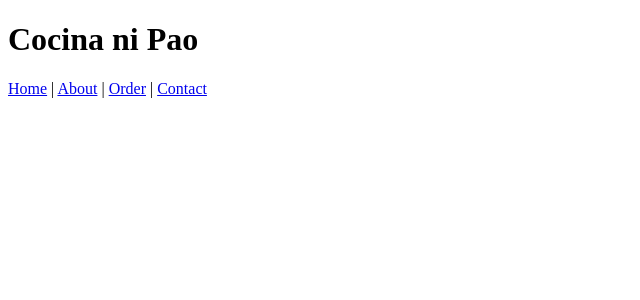
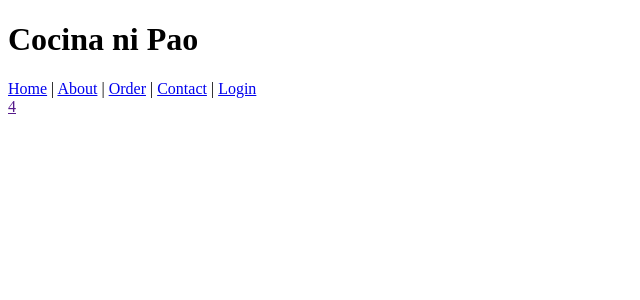
Before and after one commit to YumenoRetort/CocinaNiPao, a PHP site: page /index.php in a window 1280 px wide. Shown: the top 300 px of the page, without its empty margins (0-640 px from the left). Run offline with PHP 8.4, Linux system fonts and the light colour scheme.

Commit message:
Add Login to Header

```diff
--- a/header.php
+++ b/header.php
@@ -15,8 +15,12 @@
         <a href="homepage.php">Home</a> |
         <a href="about.php">About</a> |
         <a href="order.php">Order</a> |
-        <a href="helpSupport.php">Contact</a>
+        <a href="helpSupport.php">Contact</a> |
+        <a href="login.php">Login</a>
     </nav>
+
+    <!-- Shopping Cart Icon -->
+    <a href="" class="cart"><i class="fa-solid fa-cart-shopping" style='width: 50px; height: 50px;'></i><supp>4</supp>
 </header>
 
 	<script src="js/script.js"></script>
--- a/login.php
+++ b/login.php
@@ -16,6 +16,9 @@
         Password: <input type="password" name="password"><br>
         <input type="submit" value="Login">
     </form>
+
+    <!-- Make a button -->
+    <a href="register.php" class="button">Signup</a>
 
     <?php
     include 'Admin/connect.php';
```
